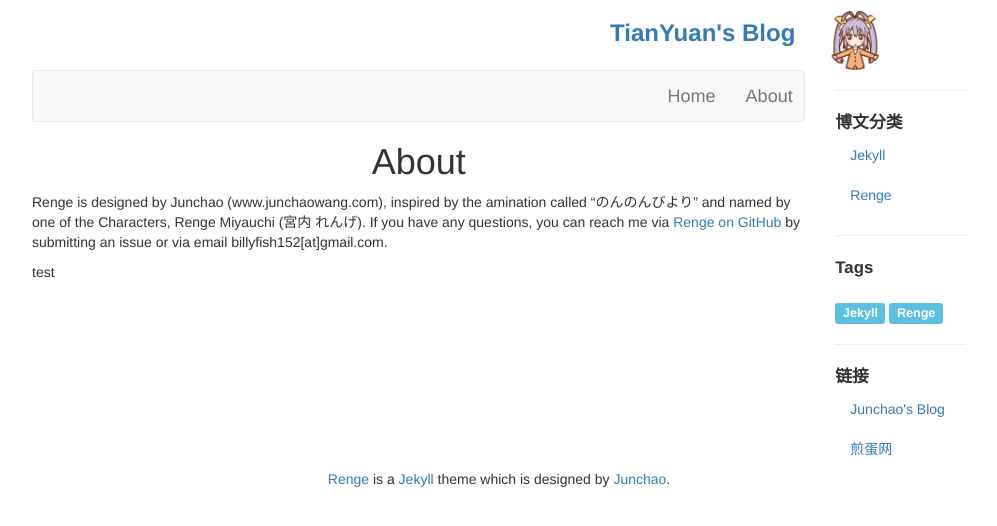
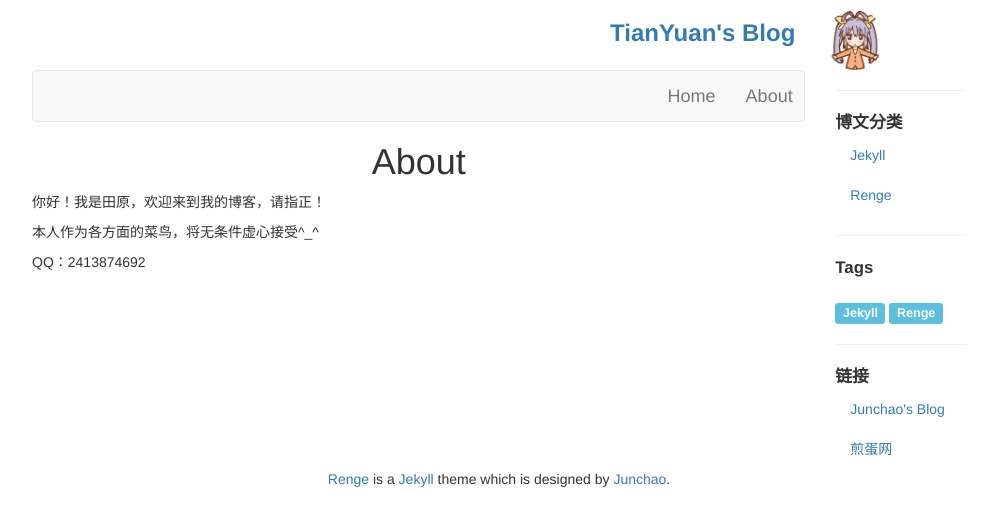
Before and after one commit to zeff2010/zeff2010.github.io, a Jekyll site: the page built from about.md, in a window 1280 px wide. Shown: the top 526 px of the page, without its empty margins (141-1138 px from the left). Built offline with Jekyll 4.4.1, drawn with Linux system fonts in a browser that asks for light colours.

Commit message:
change some information

```diff
--- a/about.md
+++ b/about.md
@@ -4,6 +4,8 @@ title: About
 permalink: /about/
 ---
 
-Renge is designed by Junchao (www.junchaowang.com), inspired by the amination called "のんのんびより" and named by one of the Characters, Renge Miyauchi (宮内 れんげ). If you have any questions, you can reach me via <a href="https://github.com/billyfish152/Renge">Renge on GitHub</a> by submitting an issue or via email billyfish152[at]gmail.com.
+你好！我是田原，欢迎来到我的博客，请指正！
 
-test
+本人作为各方面的菜鸟，将无条件虚心接受^_^
+
+QQ：2413874692
--- a/category/index.html
+++ b/category/index.html
@@ -3,7 +3,7 @@ layout: default
 title: Categories
 group: navigation
 ---
-<h3 class="heading text-right">Category</h3>
+<h3 class="heading text-right">博文分类</h3>
 
 
 {% for category in site.categories %}
--- a/tag/index.html
+++ b/tag/index.html
@@ -3,7 +3,7 @@ layout: default
 title: Tags
 group: navigation
 ---
-<h3 class="heading text-right">Tags</h3>
+<h3 class="heading text-right">标签</h3>
 
 
 {% for tag in site.tags %}
```
